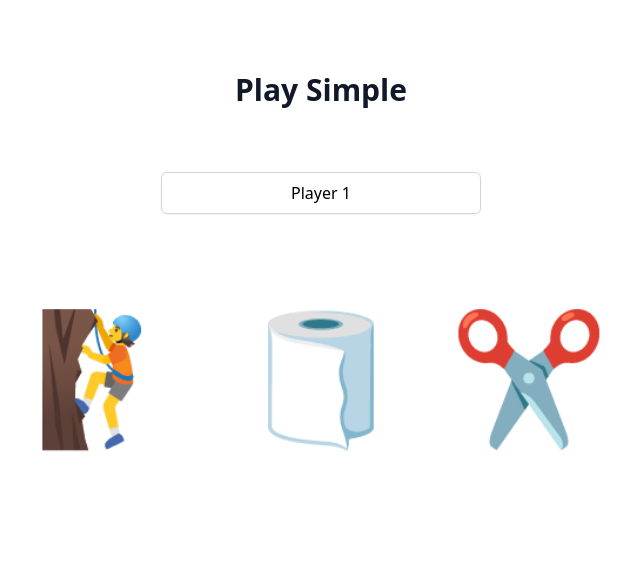
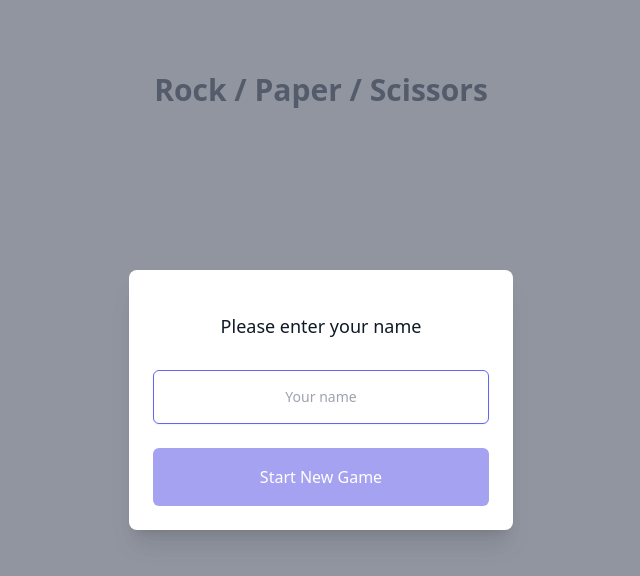
Before and after one commit to ricoselles/itets-rock-paper-scissors-simple, a Vue app: page / in a window 1280 px wide. Shown: the top 576 px of the page, without its empty margins (319-959 px from the left). Built offline with nearby package versions, Linux system fonts and the light colour scheme.

Commit message:
8 files modified, 4 added

```diff
--- a/index.html
+++ b/index.html
@@ -4,8 +4,7 @@
     <meta charset="UTF-8" />
     <link rel="icon" href="/favicon.ico" />
     <meta name="viewport" content="width=device-width, initial-scale=1.0" />
-    <script src="https://cdn.tailwindcss.com"></script>
-    <title>Vite App</title>
+    <title>Rock - Paper - Scissors</title>
   </head>
   <body>
     <div id="app"></div>
--- a/package.json
+++ b/package.json
@@ -7,10 +7,16 @@
     "preview": "vite preview"
   },
   "dependencies": {
+    "@headlessui/vue": "^1.5.0",
+    "@heroicons/vue": "^1.0.6",
+    "@vueuse/core": "^8.0.1",
     "vue": "^3.2.25"
   },
   "devDependencies": {
     "@vitejs/plugin-vue": "^2.0.0",
+    "autoprefixer": "^10.4.2",
+    "postcss": "^8.4.8",
+    "tailwindcss": "^3.0.23",
     "typescript": "^4.5.4",
     "vite": "^2.7.2",
     "vue-tsc": "^0.29.8"
--- /dev/null
+++ b/postcss.config.js
@@ -0,0 +1,6 @@
+module.exports = {
+  plugins: {
+    tailwindcss: {},
+    autoprefixer: {},
+  },
+}
--- a/src/App.vue
+++ b/src/App.vue
@@ -1,12 +1,20 @@
 <script setup lang="ts">
+import Player from './components/Player.vue';
 import Play from './components/Play.vue';
 import Title from './components/Title.vue';
+import { ref } from 'vue';
+
+const playerName = ref(null);
+
+function startGame(value: string) {
+  playerName.value = value;
+}
 </script>
 
 <template>
   <div class="min-h-full flex flex-col items-center py-12 px-4 space-y-16">
-    <Title> Play Simple </Title>
-
-    <Play />
+    <Player @play="startGame" />
+    <Title> Rock / Paper / Scissors </Title>
+    <Play v-if="playerName" :playerName="playerName" />
   </div>
 </template>
--- a/src/components/Button.vue
+++ b/src/components/Button.vue
@@ -8,7 +8,6 @@
       flex
       justify-center
       py-4
-      max-w-xs
       px-8
       border border-transparent
       text-base
--- a/src/components/Play.vue
+++ b/src/components/Play.vue
@@ -1,21 +1,4 @@
 <template>
-  <input
-    v-model="playerName"
-    class="
-      focus:ring-indigo-500 focus:border-indigo-500
-      block
-      w-full
-      shadow-sm
-      border border-gray-300
-      rounded-md
-      px-4
-      py-2
-      max-w-xs
-      text-center
-    "
-  />
-
-  <template v-if="playerName">
   <div class="grid grid-cols-3 gap-8" v-if="!gameResult">
     <button
       v-for="{ icon, shape } of [
@@ -32,10 +15,9 @@
         align-center
         rounded-md
         text-9xl
-          focus:outline-none
-          focus:ring-2
-          focus:ring-offset-2
-          focus:ring-indigo-500
+        outline-none
+        hover:ring-4 hover:ring-slate-500 hover:bg-slate-100
+        focus:ring-4 focus:ring-indigo-500
         disabled:opacity-50 disabled:cursor-not-allowed
       "
       @click="play(shape)"
@@ -44,25 +26,47 @@
     </button>
   </div>
   <template v-else>
-      <pre class="mb-4">{{ gameResult }}</pre>
-      <Button type="button" @click="reset">Try again</Button>
-    </template>
+    <div class="bg-white">
+      <div class="max-w-7xl mx-auto py-16 px-4">
+        <div class="text-center">
+          <p
+            class="
+              mt-1
+              text-4xl
+              font-extrabold
+              text-gray-900
+              sm:text-5xl sm:tracking-tight
+              lg:text-6xl
+            "
+          >
+            {{ gameResult.isWinner ? 'You won' : 'You lost' }}
+          </p>
+          <p class="max-w-xl mt-5 mx-auto text-xl text-gray-500">
+            {{ gameResult.message }}
+          </p>
+        </div>
+      </div>
+    </div>
+    <Button class="max-w-xs" type="button" @click="reset"
+      >Start New Game</Button
+    >
   </template>
 </template>
 
 <script lang="ts" setup>
-import { ref } from 'vue';
+import { ref, toRefs } from 'vue';
 import { useClient } from '../composables/client';
 import Button from './Button.vue';
 
-const playerName = ref('Player 1');
+const props = defineProps<{ playerName: string }>();
+const { playerName } = toRefs(props);
 const gameResult = ref(null);
 
-const play = async (shape) => {
+async function play(shape) {
   gameResult.value = await useClient().play(playerName.value, shape);
-};
+}
 
-const reset = () => {
+function reset() {
   gameResult.value = null;
-};
+}
 </script>
--- /dev/null
+++ b/src/components/Player.vue
@@ -0,0 +1,233 @@
+<!-- This example requires Tailwind CSS v2.0+ -->
+<template>
+  <TransitionRoot as="template" :show="open">
+    <Dialog
+      as="div"
+      class="fixed z-10 inset-0 overflow-y-auto"
+      @close="open = false"
+    >
+      <div
+        class="
+          flex
+          items-end
+          justify-center
+          min-h-screen
+          pt-4
+          px-4
+          pb-20
+          text-center
+          sm:block sm:p-0
+        "
+      >
+        <TransitionChild
+          as="template"
+          enter="ease-out duration-300"
+          enter-from="opacity-0"
+          enter-to="opacity-100"
+          leave="ease-in duration-200"
+          leave-from="opacity-100"
+          leave-to="opacity-0"
+        >
+          <DialogOverlay
+            class="fixed inset-0 bg-gray-500 bg-opacity-75 transition-opacity"
+          />
+        </TransitionChild>
+
+        <!-- This element is to trick the browser into centering the modal contents. -->
+        <span
+          class="hidden sm:inline-block sm:align-middle sm:h-screen"
+          aria-hidden="true"
+          >&#8203;</span
+        >
+        <TransitionChild
+          as="template"
+          enter="ease-out duration-300"
+          enter-from="opacity-0 translate-y-4 sm:translate-y-0 sm:scale-95"
+          enter-to="opacity-100 translate-y-0 sm:scale-100"
+          leave="ease-in duration-200"
+          leave-from="opacity-100 translate-y-0 sm:scale-100"
+          leave-to="opacity-0 translate-y-4 sm:translate-y-0 sm:scale-95"
+        >
+          <form
+            @submit.prevent="doSave"
+            class="
+              relative
+              inline-block
+              align-bottom
+              bg-white
+              rounded-lg
+              px-4
+              pt-5
+              pb-4
+              text-left
+              overflow-hidden
+              shadow-xl
+              transform
+              transition-all
+              sm:my-8 sm:align-middle sm:max-w-sm sm:w-full sm:p-6
+            "
+          >
+            <div class="mt-3 mb-8 text-center sm:mt-5">
+              <DialogTitle
+                as="h3"
+                class="text-lg leading-6 font-medium text-gray-900"
+              >
+                Please enter your name
+              </DialogTitle>
+            </div>
+
+            <div class="mt-1">
+              <input
+                placeholder="Your name"
+                required=""
+                v-model="input"
+                class="
+                  appearance-none
+                  block
+                  w-full
+                  px-8
+                  py-4
+                  border border-gray-300
+                  rounded-md
+                  shadow-sm
+                  placeholder-gray-400
+                  focus:outline-none
+                  focus:ring-indigo-500
+                  focus:border-indigo-500
+                  sm:text-sm
+                  text-center
+                "
+              />
+            </div>
+
+            <div class="mt-5 sm:mt-6">
+              <Button type="submit" :disabled="!input"> Start New Game </Button>
+            </div>
+          </form>
+        </TransitionChild>
+      </div>
+    </Dialog>
+  </TransitionRoot>
+
+  <div
+    v-if="playerName"
+    class="
+      max-w-3xl
+      mx-auto
+      px-4
+      sm:px-6
+      md:flex md:items-center md:justify-between md:space-x-5
+      lg:max-w-7xl lg:px-8
+    "
+  >
+    <div class="flex items-center space-x-5">
+      <div class="flex-shrink-0">
+        <div class="relative">
+          <span
+            class="
+              inline-block
+              h-14
+              w-14
+              rounded-full
+              overflow-hidden
+              bg-gray-100
+            "
+          >
+            <svg
+              class="h-full w-full text-gray-300"
+              fill="currentColor"
+              viewBox="0 0 24 24"
+            >
+              <path
+                d="M24 20.993V24H0v-2.996A14.977 14.977 0 0112.004 15c4.904 0 9.26 2.354 11.996 5.993zM16.002 8.999a4 4 0 11-8 0 4 4 0 018 0z"
+              />
+            </svg>
+          </span>
+          <span
+            class="absolute inset-0 shadow-inner rounded-full"
+            aria-hidden="true"
+          />
+        </div>
+      </div>
+      <div>
+        <h1 class="text-2xl font-bold text-gray-900">{{ playerName }}</h1>
+      </div>
+    </div>
+    <div
+      class="
+        mt-6
+        flex flex-col-reverse
+        justify-stretch
+        space-y-4 space-y-reverse
+        sm:flex-row-reverse
+        sm:justify-end
+        sm:space-x-reverse
+        sm:space-y-0
+        sm:space-x-3
+        md:mt-0 md:flex-row md:space-x-3
+      "
+    >
+      <Button
+        type="button"
+        @click="open = true"
+        class="
+          inline-flex
+          items-center
+          justify-center
+          px-4
+          py-2
+          border border-gray-300
+          shadow-sm
+          text-sm
+          font-medium
+          rounded-md
+          text-gray-700
+          bg-white
+          hover:bg-gray-50
+          focus:outline-none
+          focus:ring-2
+          focus:ring-offset-2
+          focus:ring-offset-gray-100
+          focus:ring-blue-500
+        "
+      >
+        Edit
+      </Button>
+    </div>
+  </div>
+</template>
+
+<script lang="ts" setup>
+import { ref, onMounted } from 'vue';
+import {
+  Dialog,
+  DialogOverlay,
+  DialogTitle,
+  TransitionChild,
+  TransitionRoot,
+} from '@headlessui/vue';
+import { CheckIcon } from '@heroicons/vue/outline';
+import { useStorage } from '@vueuse/core';
+import Button from './Button.vue';
+
+const emit = defineEmits<{ (e: 'play', playerName: string): void }>();
+
+const input = useStorage('playerName', null);
+const open = ref(false);
+const playerName = ref(null);
+
+function doSave() {
+  playerName.value = input.value;
+  emit('play', playerName.value);
+  open.value = false;
+}
+
+onMounted(() => {
+  if (input.value) {
+    playerName.value = input.value;
+    emit('play', playerName.value);
+  } else {
+    open.value = true;
+  }
+});
+</script>
--- /dev/null
+++ b/src/main.css
@@ -0,0 +1,3 @@
+@tailwind base;
+@tailwind components;
+@tailwind utilities;
--- /dev/null
+++ b/tailwind.config.js
@@ -0,0 +1,7 @@
+module.exports = {
+  content: ['./index.html', './src/**/*.{vue,js,ts,jsx,tsx}'],
+  theme: {
+    extend: {},
+  },
+  plugins: [],
+};
```
Also changed, not shown: src/main.ts (+4 -3 lines), 2 other files (tests, documents, lock files or other folders). Lines whose indentation alone changed are shown as unchanged.
